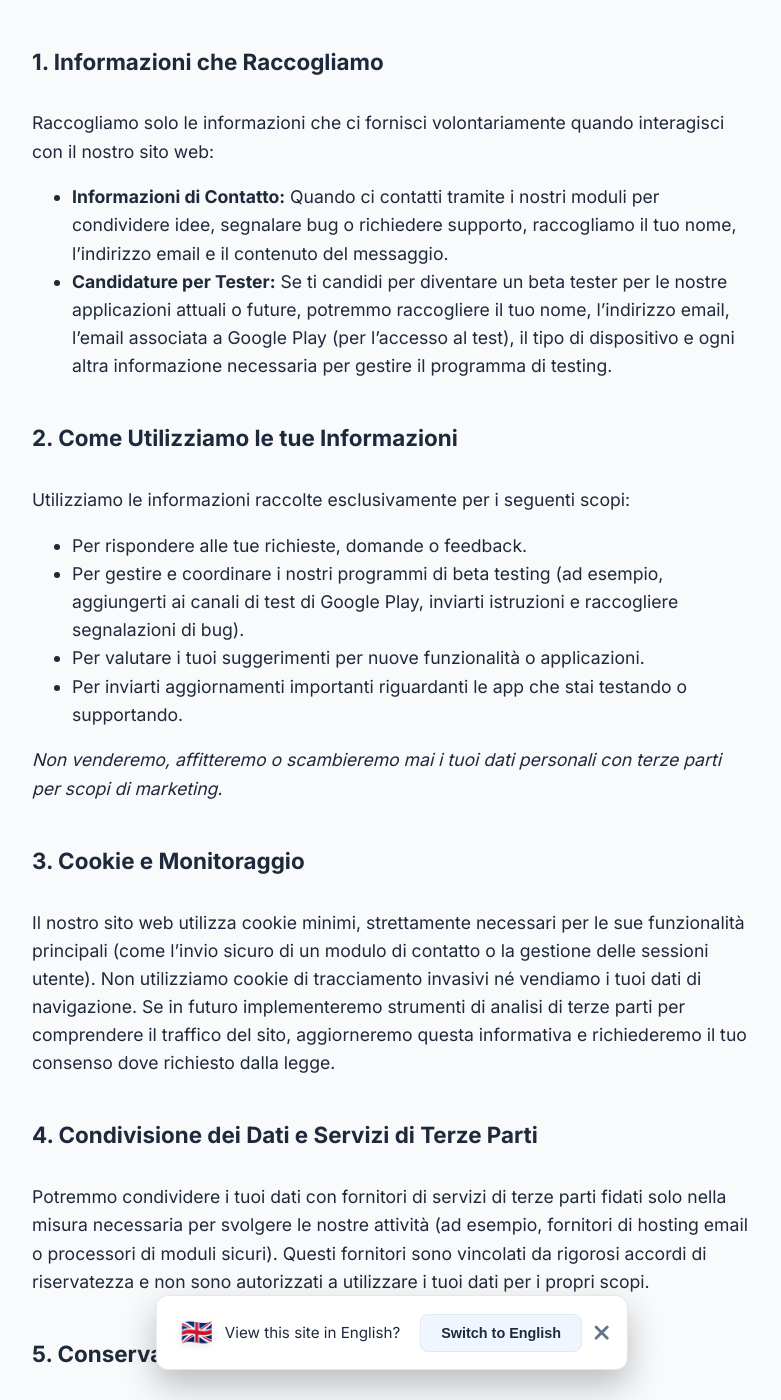
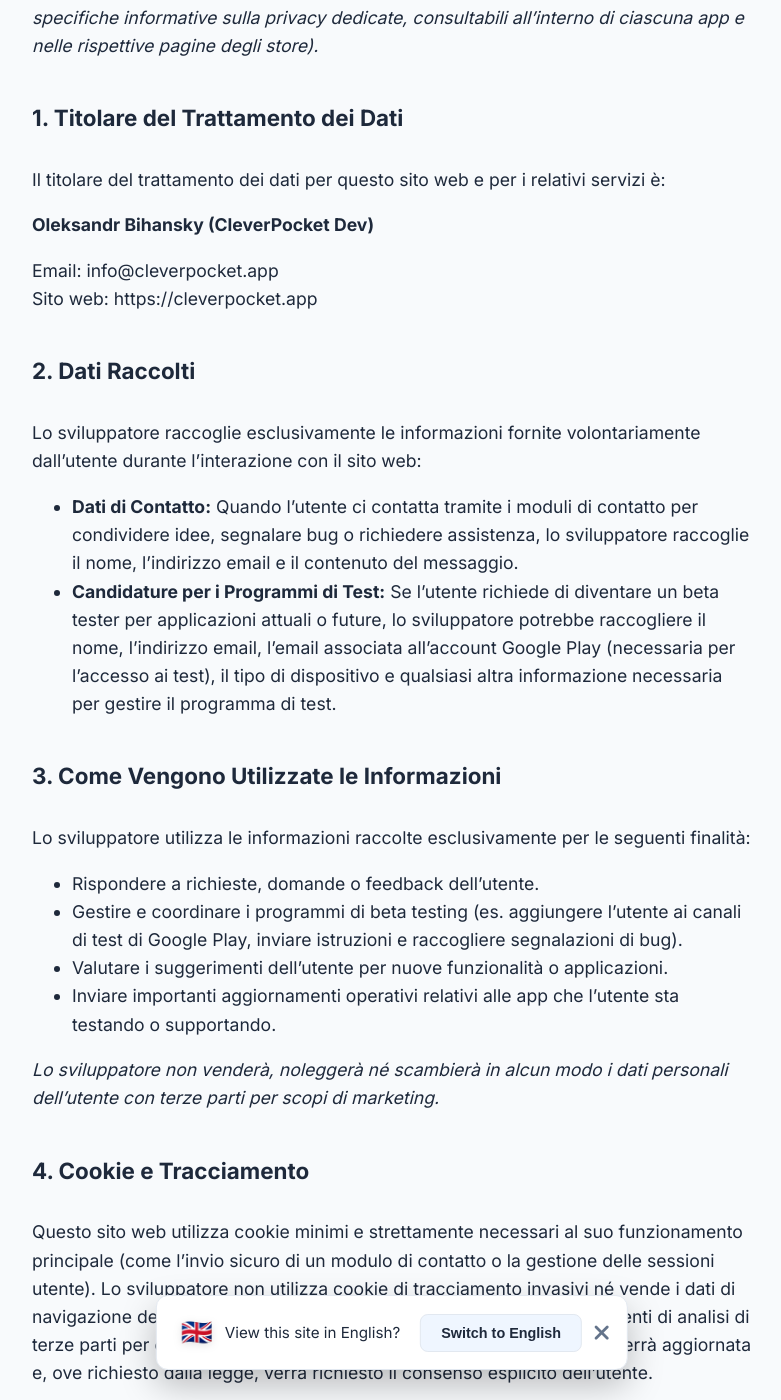
Before and after one commit to digitalcreat0r/sitoweb, a Jekyll site: the page built from it/privacy-policy.md, in a window 1280 px wide and 1400 px high, scrolled down 534 px. Shown: the whole window, without its empty margins (248-1029 px from the left). Built offline with Jekyll 4.4.1, drawn with Linux system fonts in a browser that asks for light colours; some of the changed text lies outside the part shown.

Commit message:
aggiornamento documenti

```diff
--- a/it/privacy-policy.md
+++ b/it/privacy-policy.md
@@ -3,50 +3,59 @@
 title: Informativa sulla Privacy
 lang: it
 ---
-# Informativa sulla Privacy - CleverPocket Dev
+# Informativa sulla Privacy - {{ site.brand }}
 
-*Ultimo aggiornamento: 4 Maggio 2026*
+*Ultimo aggiornamento: 21 maggio 2026*
 
-Benvenuto in **CleverPocket Dev**. Rispettiamo la tua privacy e ci impegniamo a proteggere i tuoi dati personali. Questa Informativa sulla Privacy spiega come raccogliamo, utilizziamo e salvaguardiamo le tue informazioni quando visiti il nostro sito web, ti candidi per diventare un beta tester o ci contatti per feedback e nuove idee.
+Benvenuto su **{{ site.brand }}**. La presente Informativa sulla Privacy è rilasciata da **{{ site.author }}** ("lo sviluppatore") e spiega come vengono raccolti, utilizzati e protetti i dati personali dell'utente quando visita questo sito web, richiede di diventare un beta tester o si mette in contatto per condividere feedback e nuove idee. La privacy dell'utente è una priorità e lo sviluppatore si impegna a proteggere i suoi dati personali.
 
-*(Nota: Questa informativa si applica esclusivamente alle interazioni sul nostro sito web. Le nostre singole applicazioni mobili hanno le proprie informative sulla privacy specifiche, accessibili all'interno di ogni app e sulle rispettive pagine degli app store).*
+*(Nota: La presente informativa si applicsa esclusivamente alle interazioni su questo sito web. Le singole applicazioni mobili pubblicate dallo sviluppatore dispongono di specifiche informative sulla privacy dedicate, consultabili all'interno di ciascuna app e nelle rispettive pagine degli store).*
 
-## 1. Informazioni che Raccogliamo
-Raccogliamo solo le informazioni che ci fornisci volontariamente quando interagisci con il nostro sito web:
-- **Informazioni di Contatto:** Quando ci contatti tramite i nostri moduli per condividere idee, segnalare bug o richiedere supporto, raccogliamo il tuo nome, l'indirizzo email e il contenuto del messaggio.
-- **Candidature per Tester:** Se ti candidi per diventare un beta tester per le nostre applicazioni attuali o future, potremmo raccogliere il tuo nome, l'indirizzo email, l'email associata a Google Play (per l'accesso al test), il tipo di dispositivo e ogni altra informazione necessaria per gestire il programma di testing.
+## 1. Titolare del Trattamento dei Dati
+Il titolare del trattamento dei dati per questo sito web e per i relativi servizi è:
 
-## 2. Come Utilizziamo le tue Informazioni
-Utilizziamo le informazioni raccolte esclusivamente per i seguenti scopi:
-- Per rispondere alle tue richieste, domande o feedback.
-- Per gestire e coordinare i nostri programmi di beta testing (ad esempio, aggiungerti ai canali di test di Google Play, inviarti istruzioni e raccogliere segnalazioni di bug).
-- Per valutare i tuoi suggerimenti per nuove funzionalità o applicazioni.
-- Per inviarti aggiornamenti importanti riguardanti le app che stai testando o supportando.
+**{{ site.author }} ({{ site.brand }})**
 
-*Non venderemo, affitteremo o scambieremo mai i tuoi dati personali con terze parti per scopi di marketing.*
+Email: {{ site.email }}<br>
+Sito web: {{ site.url }}
 
-## 3. Cookie e Monitoraggio
-Il nostro sito web utilizza cookie minimi, strettamente necessari per le sue funzionalità principali (come l'invio sicuro di un modulo di contatto o la gestione delle sessioni utente). Non utilizziamo cookie di tracciamento invasivi né vendiamo i tuoi dati di navigazione. Se in futuro implementeremo strumenti di analisi di terze parti per comprendere il traffico del sito, aggiorneremo questa informativa e richiederemo il tuo consenso dove richiesto dalla legge.
+## 2. Dati Raccolti
+Lo sviluppatore raccoglie esclusivamente le informazioni fornite volontariamente dall'utente durante l'interazione con il sito web:
+- **Dati di Contatto:** Quando l'utente ci contatta tramite i moduli di contatto per condividere idee, segnalare bug o richiedere assistenza, lo sviluppatore raccoglie il nome, l'indirizzo email e il contenuto del messaggio.
+- **Candidature per i Programmi di Test:** Se l'utente richiede di diventare un beta tester per applicazioni attuali o future, lo sviluppatore potrebbe raccogliere il nome, l'indirizzo email, l'email associata all'account Google Play (necessaria per l'accesso ai test), il tipo di dispositivo e qualsiasi altra informazione necessaria per gestire il programma di test.
 
-## 4. Condivisione dei Dati e Servizi di Terze Parti
-Potremmo condividere i tuoi dati con fornitori di servizi di terze parti fidati solo nella misura necessaria per svolgere le nostre attività (ad esempio, fornitori di hosting email o processori di moduli sicuri). Questi fornitori sono vincolati da rigorosi accordi di riservatezza e non sono autorizzati a utilizzare i tuoi dati per i propri scopi.
+## 3. Come Vengono Utilizzate le Informazioni
+Lo sviluppatore utilizza le informazioni raccolte esclusivamente per le seguenti finalità:
+- Rispondere a richieste, domande o feedback dell'utente.
+- Gestire e coordinare i programmi di beta testing (es. aggiungere l'utente ai canali di test di Google Play, inviare istruzioni e raccogliere segnalazioni di bug).
+- Valutare i suggerimenti dell'utente per nuove funzionalità o applicazioni.
+- Inviare importanti aggiornamenti operativi relativi alle app che l'utente sta testando o supportando.
 
-## 5. Conservazione dei Dati
-Conserviamo le tue informazioni personali solo per il tempo necessario:
-- **Richieste Generali:** Fino a quando la tua domanda o il tuo feedback non saranno stati adeguatamente gestiti.
-- **Beta Tester:** Per la durata del periodo di test e per un periodo ragionevole successivo per gestire i premi a vita o future opportunità di test, a meno che tu non richieda di essere rimosso dalla nostra lista di tester.
+*Lo sviluppatore non venderà, noleggerà né scambierà in alcun modo i dati personali dell'utente con terze parti per scopi di marketing.*
 
-## 6. I Tuoi Diritti (GDPR)
-In base alla tua posizione, hai diritti specifici riguardo ai tuoi dati personali. Hai il diritto di:
-- Richiedere l'accesso ai dati personali che conserviamo su di te.
-- Richiedere la correzione di eventuali dati inaccurati o incompleti.
-- Richiedere la cancellazione dei tuoi dati personali ("Diritto all'oblio").
-- Revocare il tuo consenso in qualsiasi momento se non desideri più essere un beta tester o ricevere comunicazioni da parte nostra.
+## 4. Cookie e Tracciamento
+Questo sito web utilizza cookie minimi e strettamente necessari al suo funzionamento principale (come l'invio sicuro di un modulo di contatto o la gestione delle sessioni utente). Lo sviluppatore non utilizza cookie di tracciamento invasivi né vende i dati di navigazione dell'utente. Qualora in futuro venissero implementati strumenti di analisi di terze parti per comprendere il traffico del sito, la presente informativa verrà aggiornata e, ove richiesto dalla legge, verrà richiesto il consenso esplicito dell'utente.
 
-Per esercitare uno di questi diritti, inviaci semplicemente un'email.
+## 5. Condivisione dei Dati e Servizi di Terze Parti
+Lo sviluppatore può condividere i dati dell'utente con fornitori di servizi terzi di fiducia esclusivamente nella misura necessaria allo svolgimento delle attività operative (ad esempio, fornitori di hosting email o gestori sicuri dei moduli di contatto). Tali fornitori sono vincolati da severi accordi di riservatezza e non sono autorizzati a utilizzare i dati dell'utente per scopi propri.
 
-## 7. Modifiche a Questa Informativa
-Potremmo aggiornare questa Informativa sulla Privacy di tanto in tanto. Qualsiasi modifica sarà pubblicata su questa pagina con una data di "Ultimo aggiornamento" aggiornata. Ti invitiamo a consultare periodicamente questa informativa.
+## 6. Conservazione dei Dati
+Lo sviluppatore conserva le informazioni personali dell'utente solo per il tempo strettamente necessario:
+- **Richieste Generali:** Fino a quando la domanda o il feedback dell'utente non siano stati adeguatamente gestiti.
+- **Beta Tester:** Per tutta la durata del periodo di test e per un periodo ragionevole successivo al fine di gestire i premi a vita (lifetime rewards) o future opportunità di test, a meno che l'utente non richieda la rimozione dall'elenco dei tester.
 
-## 8. Contattaci
-Se hai domande su questa Informativa sulla Privacy o su come gestiamo i tuoi dati, contattaci all'indirizzo: **{{ site.email }}**
+## 7. Diritti dell'Utente (GDPR e CCPA)
+In base alla propria posizione geografica, l'utente gode di diritti specifici riguardo ai propri dati personali. L'utente ha il diritto di:
+- Richiedere l'accesso ai dati personali conservati che lo riguardano.
+- Richiedere la rettifica di dati inesatti o incompleti.
+- Richiedere la cancellazione dei propri dati personali ("Diritto all'oblio").
+- Revocare il proprio consenso in qualsiasi momento qualora non desideri più essere un beta tester o ricevere comunicazioni.
+
+Per esercitare uno qualsiasi di questi diritti, è sufficiente inviare un'email allo sviluppatore.
+
+## 8. Modifiche alla Presente Informativa
+Lo sviluppatore si riserva il diritto di aggiornare periodicamente la presente Informativa sulla Privacy. Qualsiasi modifica sarà pubblicata su questa pagina con la data di "Ultimo aggiornamento" modificata. Si invita l'utente a rivedere periodicamente la presente informativa.
+
+## 9. Contatti
+Per qualsiasi domanda sulla presente Informativa sulla Privacy o sul trattamento dei propri dati, è possibile contattare lo sviluppatore all'indirizzo:<br>
+**{{ site.email }}**
--- a/it/terms-of-use.md
+++ b/it/terms-of-use.md
@@ -3,50 +3,55 @@
 title: Termini di Utilizzo
 lang: it
 ---
-# Termini di Utilizzo - CleverPocket Dev
+# Termini di Utilizzo - {{ site.brand }}
 
-*Ultimo aggiornamento: 4 Maggio 2026*
+*Ultimo aggiornamento: 21 maggio 2026*
 
-Utilizzando il sito web, le applicazioni e i servizi forniti da **CleverPocket Dev** (lo "Sviluppatore"), l'utente accetta i seguenti termini. Si prega di leggerli attentamente.
+L'utilizzo del sito web, delle applicazioni e dei servizi forniti da **{{ site.brand }}**, sviluppati e gestiti da **{{ site.author }}** ("lo sviluppatore"), comporta l'accettazione dei seguenti termini. Si prega di leggerli attentamente.
 
-## 1. Accettazione dei Termini
-Accedendo al sito web o scaricando e utilizzando le applicazioni mobili, incluso **ScreenRest**, si accetta di essere vincolati dai presenti Termini di Utilizzo e dall'Informativa sulla Privacy.
+*(Nota: I presenti termini si applicano all'uso di questo sito web e ai servizi generali. Le singole applicazioni mobili pubblicate dallo sviluppatore possono essere soggette a specifici accordi di licenza con l'utente finale (EULA) e a informative sulla privacy dedicate, consultabili direttamente all'interno di ciascuna app).*
 
-## 2. Licenza e Utilizzo
-Viene concessa una licenza personale, non trasferibile e non esclusiva per utilizzare il sito web e le applicazioni per scopi personali e non commerciali. L'utente accetta di non:
-- Modificare, copiare o decodificare il software o i contenuti del sito web.
-- Utilizzare il sito o le applicazioni per qualsiasi attività illegale.
+## 1. Accettazione dei Termini e Requisiti di Idoneità
+Accedendo al sito web o scaricando e utilizzando le applicazioni mobili fornite dallo sviluppatore, l'utente accetta di essere vincolato dai presenti Termini di Utilizzo e dall'Informativa sulla Privacy del sito.
 
-<h2 id="testing-program">3. Programma di Testing</h2>
-Partecipando al programma di testing, si accettano i seguenti termini specifici:
+L'utente dichiara di aver raggiunto l'età legale per stipulare un contratto vincolante o, in caso contrario, di aver ottenuto il consenso dei genitori o di chi ne esercita la potestà genitoriale per l'utilizzo di tali servizi.
 
-- **Natura del Software:**<br>L'utente riconosce che il software si trova in una fase di test e potrebbe presentare bug o instabilità nelle prestazioni. Trattandosi di una versione preliminare, i dati o le impostazioni relativi esclusivamente all'uso dell'applicazione (come preferenze, statistiche o progressi) potrebbero essere resettati o andare perduti durante gli aggiornamenti o nel passaggio alla versione finale.
-- **Periodo di Testing:**<br>In conformità con i requisiti di Google, il periodo di test obbligatorio di 14 giorni inizia solo una volta raggiunto e attivo il numero minimo di tester richiesti. Gli utenti che si uniscono prima di questo traguardo potrebbero dover rimanere nel programma per più di 14 giorni.
-- **Idoneità alla Ricompensa:**<br>La ricezione di premi (come l'accesso "Lifetime") è soggetta al completamento con successo della fase di test e alla successiva pubblicazione ufficiale dell'applicazione. Lo Sviluppatore non garantisce che l'applicazione sarà approvata o pubblicata da Google.
-- **Partecipazione Volontaria e Ritiro:**<br>La partecipazione è interamente volontaria ed è possibile ritirarsi in qualsiasi momento. Tuttavia, il ritiro anticipato o la mancata permanenza come "tester attivo" per la durata richiesta comporterà la perdita di qualsiasi idoneità ai premi.
-- **Raccolta Dati e Scopo:**<br>Per partecipare al programma, l'utente accetta di fornire il proprio indirizzo email (nello specifico, l'indirizzo associato al proprio account Google Play). Questi dati saranno trattati dallo Sviluppatore esclusivamente per:
-  - Fornire l'accesso tecnico alle versioni di test tramite la Google Play Console.
-  - Inviare comunicazioni strettamente operative riguardanti il test (es. aggiornamenti, segnalazione bug).
-  - Gestire la distribuzione dei premi ottenuti.
+## 2. Licenza d'Uso
+Viene concessa una licenza personale, non trasferibile e non esclusiva per l'utilizzo del sito web e delle applicazioni per scopi personali e non commerciali. L'utente si impegna a non:
+- Modificare, copiare, disassemblare o sottoporre a ingegneria inversa il software o i contenuti del sito web.
+- Utilizzare il sito web o le applicazioni per attività illecite.
 
-I dati non saranno utilizzati per scopi di marketing né condivisi con terze parti, in conformità con l'Informativa sulla Privacy.
+<h2 id="testing-program">3. Programma di Test (Beta Testing)</h2>
+Partecipando a qualsiasi programma di test fornito tramite questo sito web, l'utente accetta i seguenti termini specifici:
 
-<h2 id="user-feedback">4. Feedback e Idee degli Utenti</h2>
-Feedback e idee per nuove funzionalità o applicazioni future sono sempre benvenuti! Tuttavia, per evitare potenziali incomprensioni, se vengono inviati commenti, suggerimenti o idee tramite i moduli di contatto del sito, email o durante il processo di beta testing, l'utente accetta che:
-- L'invio sia interamente volontario e avvenga senza alcuna aspettativa di compenso, presente o futuro.
-- Viene concessa allo Sviluppatore una licenza perpetua, irrevocabile, mondiale e gratuita per utilizzare, modificare e commercializzare tali idee nei prodotti attuali o futuri senza alcun obbligo o attribuzione.
+- **Natura del Software:**<br>L'utente riconosce che il software si trova in una fase di test e potrebbe contenere bug o instabilità prestazionali. Trattandosi di una versione preliminare (pre-release), tutti i dati o le impostazioni relativi all'uso dell'applicazione (come preferenze, statistiche o progressi) potrebbero essere azzerati o andare perduti durante gli aggiornamenti o nel passaggio alla versione finale.
+- **Periodo di Test:**<br>In conformità con i requisiti di Google, il periodo di test obbligatorio di 14 giorni inizierà soltanto una volta raggiunto e attivato il numero minimo di tester richiesti. Agli utenti che si iscrivono prima di tale traguardo potrebbe essere richiesto di rimanere nel programma per un periodo superiore ai 14 giorni.
+- **Idoneità ai Premi:**<br>L'ottenimento di eventuali premi (come l'accesso "Lifetime"/a vita) è subordinato al completamento con successo della fase di test e alla successiva pubblicazione ufficiale dell'applicazione. Lo sviluppatore non garantisce che l'applicazione sarà approvata o pubblicata da Google.
+- **Partecipazione Volontaria e Ritiro:**<br>La partecipazione è interamente volontaria e l'utente può ritirarsi in qualsiasi momento. Tuttavia, il ritiro anticipato o la mancata permanenza come "tester attivo" per la durata richiesta comporterà la perdita del diritto a ricevere qualsiasi premio.
+- **Raccolta Dati e Finalità:**<br>Per partecipare al programma, l'utente acconsente a fornire il proprio indirizzo email (nello specifico, l'indirizzo associato al proprio account Google Play). Tali dati saranno trattati dallo sviluppatore esclusivamente per:
+  - Consentire l'accesso tecnico alle versioni di test tramite la Google Play Console.
+  - Inviare comunicazioni strettamente operative relative al test (es. aggiornamenti, segnalazione di bug).
+  - Gestire la distribuzione dei premi conseguiti.
 
-## 5. Esclusione di Garanzie
-Il sito web e le applicazioni sono forniti "così come sono" senza garanzie di alcun tipo. Lo Sviluppatore non garantisce che le applicazioni o il sito soddisfino le esigenze dell'utente o siano privi di errori.
+In conformità con l'Informativa sulla Privacy, i dati dell'utente non saranno utilizzati per scopi di marketing né condivisi con terze parti.
+
+<h2 id="user-feedback">4. Feedback e Idee dell'Utente</h2>
+I feedback e le idee per nuove funzionalità o applicazioni future sono sempre benvenuti! Tuttavia, per evitare potenziali incomprensioni, qualora vengano inviati commenti, suggerimenti o idee tramite i moduli di contatto del sito, email o durante il processo di beta testing, l'utente accetta che:
+- L'invio è del tutto volontario e avviene senza alcuna aspettativa di compenso, presente o futuro.
+- L'utente concede allo sviluppatore una licenza perpetua, irrevocabile, globale e priva di royalty per utilizzare, modificare, implementare e commercializzare tali idee nei prodotti attuali o futuri, senza alcun obbligo di compenso o attribuzione nei confronti dell'utente.
+
+## 5. Esclusione di Garanzia
+Il sito web e le applicazioni sono forniti "così come sono" (as is), senza garanzie di alcun tipo. Lo sviluppatore non garantisce che le applicazioni o il sito web soddisfino le esigenze dell'utente, siano completamente privi di errori o funzionino senza interruzioni.
 
 ## 6. Limitazione di Responsabilità
-In nessun caso lo Sviluppatore sarà responsabile per eventuali danni (inclusa la perdita di impostazioni o dati specifici dell'applicazione) derivanti dall'uso o dall'impossibilità di usare il sito o le applicazioni.
+In nessun caso lo sviluppatore potrà essere ritenuto responsabile per danni di qualsiasi natura (inclusa la perdita di dati o impostazioni specifiche dell'applicazione) derivanti dall'uso o dall'impossibilità di utilizzare il sito web o le applicazioni.
 
 ## 7. Modifiche ai Termini
-Lo Sviluppatore si riserva il diritto di modificare questi termini in qualsiasi momento. L'uso continuato del sito o delle applicazioni dopo la pubblicazione delle modifiche costituisce l'accettazione dei nuovi termini.
+Lo sviluppatore si riserva il diritto di modificare i presenti termini in qualsiasi momento. L'uso continuato del sito web o delle applicazioni dopo la pubblicazione delle modifiche costituirà l'accettazione dei nuovi termini.
 
 ## 8. Legge Applicabile
-Questi termini sono regolati e interpretati in conformità con le leggi della giurisdizione dello Sviluppatore.
+I presenti termini sono regolati e interpretati in conformità con le leggi dello Stato Italiano, senza dare effetto a eventuali principi di conflitto di leggi.
 
-## 9. Informazioni di Contatto
-In caso di domande su questi termini, è possibile contattare lo Sviluppatore a: **{{ site.email }}**
+## 9. Contatti
+Per qualsiasi domanda relativa ai presenti Termini di Utilizzo, è possibile contattare lo sviluppatore all'indirizzo:<br>
+**{{ site.email }}**
```
Also changed, not shown: cookie-policy.md (+16 -15 lines), it/cookie-policy.md (+17 -16 lines).
